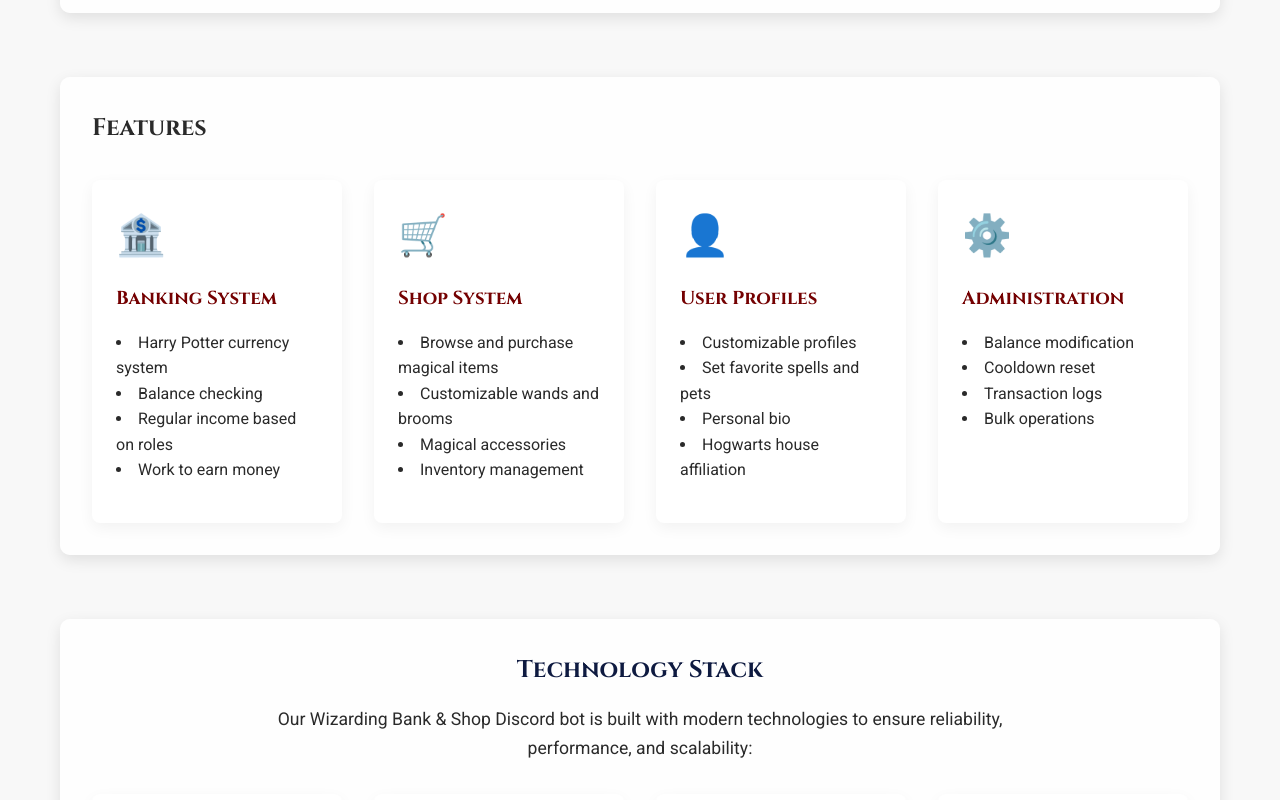
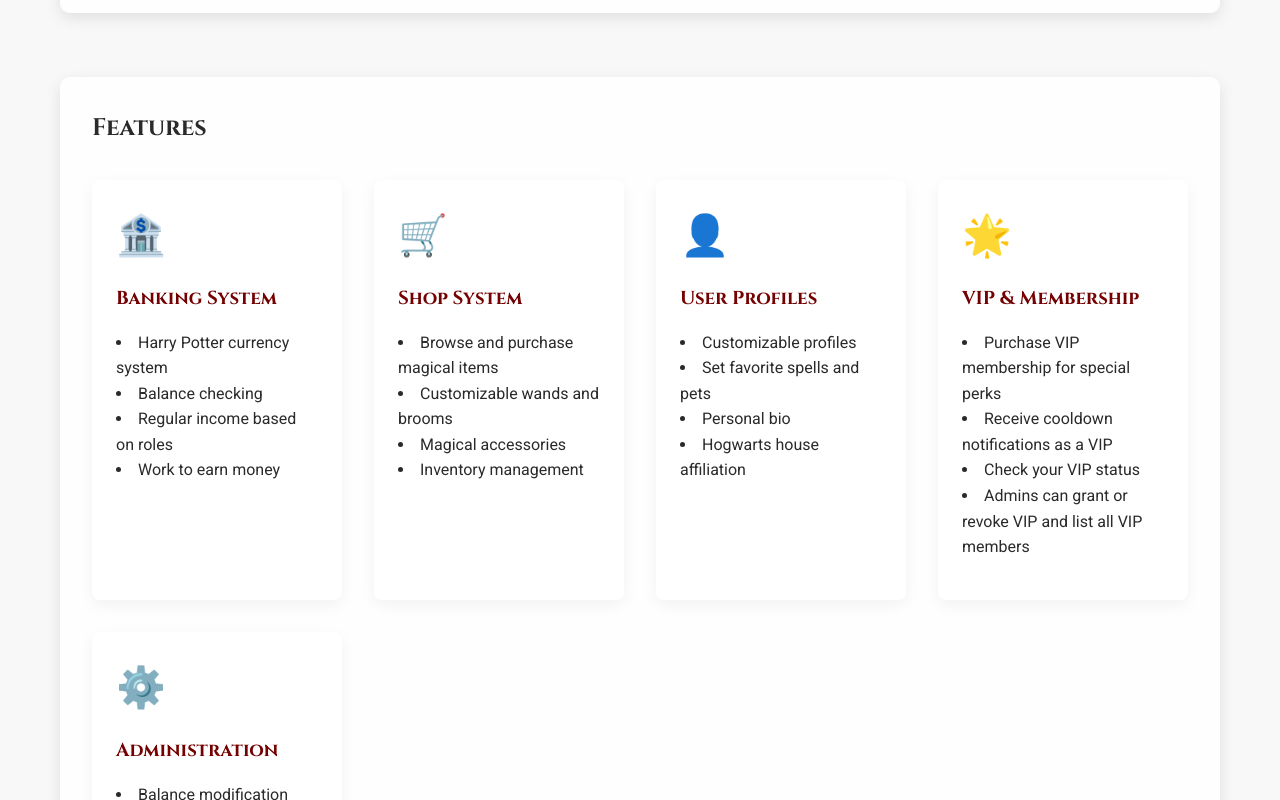
Before and after one commit to Omar-Elwazeery/Bank-shop-discordbot, a plain HTML site: page index.html in a window 1280 px wide. Shown: the part 422-1222 px from the top of the page. Drawn offline with Linux system fonts and the light colour scheme.

Commit message:
Update index.html

```diff
--- a/index.html
+++ b/index.html
@@ -58,6 +58,16 @@
                             <li>Set favorite spells and pets</li>
                             <li>Personal bio</li>
                             <li>Hogwarts house affiliation</li>
+                        </ul>
+                    </div>
+                    <div class="feature-card">
+                        <div class="feature-icon">🌟</div>
+                        <h3>VIP & Membership</h3>
+                        <ul>
+                            <li>Purchase VIP membership for special perks</li>
+                            <li>Receive cooldown notifications as a VIP</li>
+                            <li>Check your VIP status</li>
+                            <li>Admins can grant or revoke VIP and list all VIP members</li>
                         </ul>
                     </div>
                     <div class="feature-card">
```
